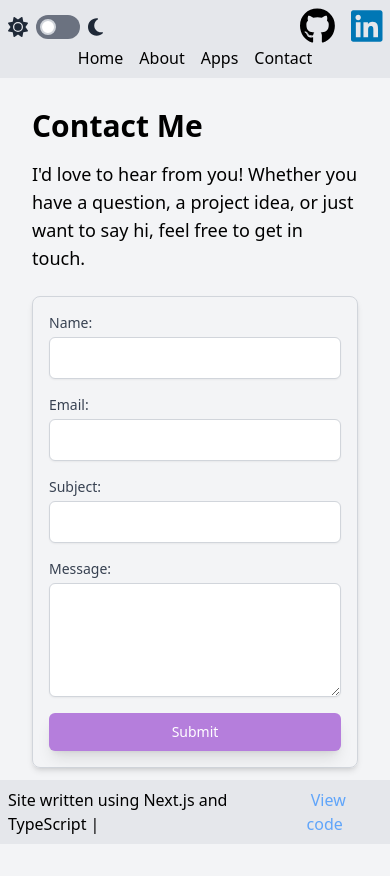
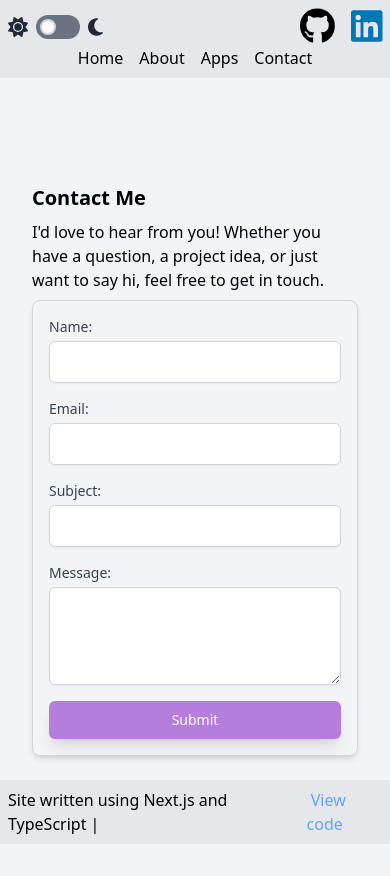
Before and after one commit to neilmccaffrey/Personal-site, a Next.js app: page /contact in a window 390 px wide. Built offline with nearby package versions, Linux system fonts and the light colour scheme.

Commit message:
adjustments for mobile

```diff
--- a/app/contact/page.tsx
+++ b/app/contact/page.tsx
@@ -5,8 +5,10 @@ const Contact: React.FC = () => {
   return (
     <div className="flex items-center justify-center min-h-screen p-4">
       <main>
-        <h1 className="text-3xl font-bold mb-4 dark:text-white">Contact Me</h1>
-        <p className="mb-6 text-lg dark:text-white">
+        <h1 className="text-xl md:text-3xl font-bold mb-2 md:mb-4 dark:text-white pt-16 md:pt-0">
+          Contact Me
+        </h1>
+        <p className="mb-2 md:mb-6 text-base md:text-lg dark:text-white">
           I'd love to hear from you! Whether you have a question, a project
           idea, or just want to say hi, feel free to get in touch.
         </p>
--- a/components/ContactForm.tsx
+++ b/components/ContactForm.tsx
@@ -114,7 +114,7 @@ const ContactForm = () => {
             onChange={handleChange}
             rows={4}
             required
-            className="mt-1 block w-full px-3 py-2 border border-gray-300 rounded-md shadow-sm focus:outline-none focus:ring-indigo-500 focus:border-indigo-500 sm:text-sm"
+            className="mt-1 block w-full px-3 md:py-2 border border-gray-300 rounded-md shadow-sm focus:outline-none focus:ring-indigo-500 focus:border-indigo-500 sm:text-sm"
           />
         </div>
 
```
